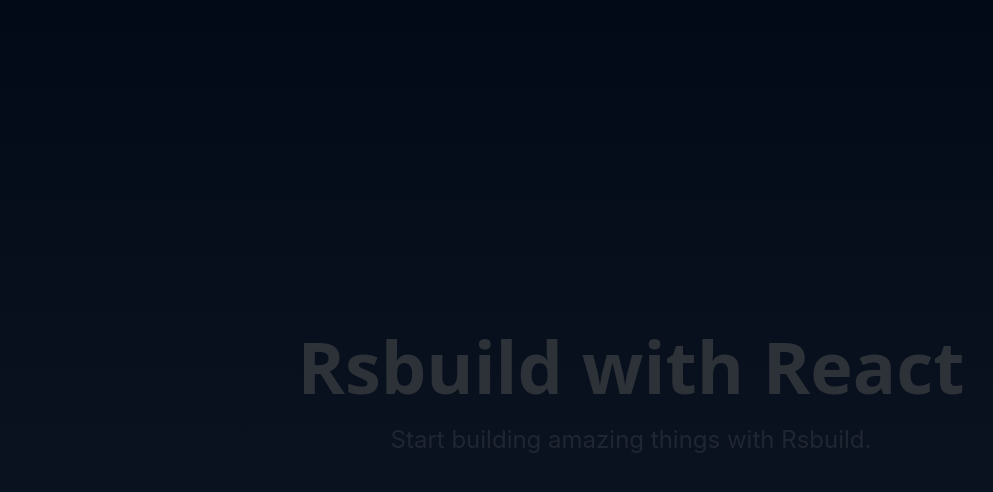
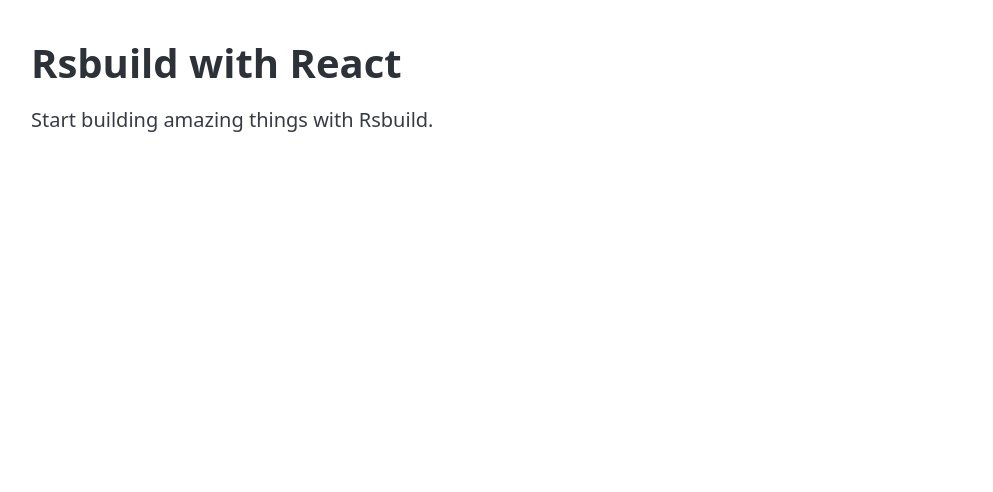
Before and after one commit to kulla/rsbuild-react-starter-template, a React app: page / in a window 1280 px wide. Shown: the top 492 px of the page, without its empty margins (9-1002 px from the left). Built offline with nearby package versions, Linux system fonts and the light colour scheme; the HTML template or start-up script is replaced by a standard one.

Commit message:
feat: Remove default style and add padding

```diff
--- a/src/App.css
+++ b/src/App.css
@@ -1,26 +1,9 @@
 body {
-  margin: 0;
-  color: #fff;
-  font-family: Inter, Avenir, Helvetica, Arial, sans-serif;
-  background-image: linear-gradient(to bottom, #020917, #101725);
+  padding: 1rem;
 }
 
-.content {
-  display: flex;
-  min-height: 100vh;
-  line-height: 1.1;
-  text-align: center;
-  flex-direction: column;
-  justify-content: center;
+@media (min-width: 768px) {
+  body {
+    padding: 2rem;
+  }
 }
-
-.content h1 {
-  font-size: 3.6rem;
-  font-weight: 700;
-}
-
-.content p {
-  font-size: 1.2rem;
-  font-weight: 400;
-  opacity: 0.5;
-}
```
